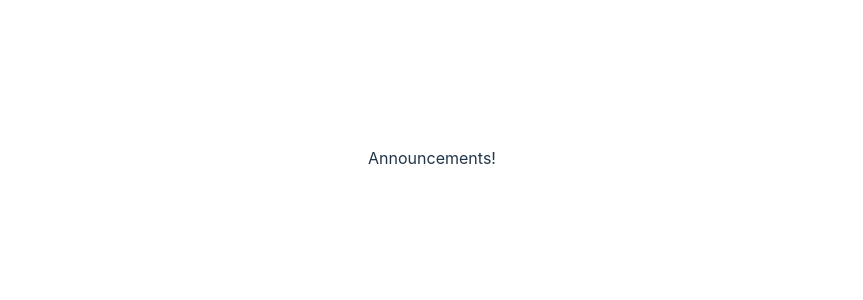
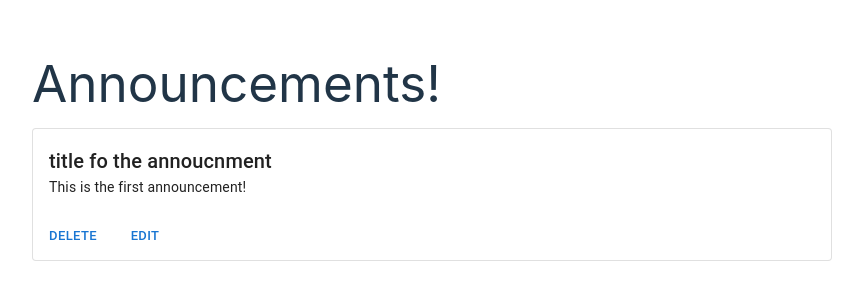
Before and after one commit to hamnerben/canvas-midterm, a React (Vite) app: page /announcements in a window 1280 px wide. Shown: the part 242-542 px from the top of the page, without its empty margins (208-1071 px from the left). Built offline with nearby package versions, Linux system fonts and the light colour scheme.

Commit message:
finished the card and button

```diff
--- /dev/null
+++ b/src/apiV3.js
@@ -0,0 +1,262 @@
+/**
+ * This file is used to define the API endpoints for the application.
+ *
+ * This will be a fake API, which will return the data from the local storage.
+ *
+ * Use the useApi hook to create the fake API object, passing the API tableName as the first argument.
+ */
+
+/**
+ * useApi hook
+ *
+ * @param {string} tableName
+ *
+ * @example
+ *
+ * export const UserList = () => {
+ *   const [users, setUsers] = useState([]);
+ *   const usersApi = useApi('users');
+ *
+ *   useEffect(() => {
+ *     const fetchData = async () => {
+ *       const users = await usersApi.getAll();
+ *      setUsers(users);
+ *     };
+ *
+ *     fetchData();
+ *   }, []);
+ *
+ *   return (
+ *     <div>
+ *       {users.map(user => (
+ *         <div key={user.id}>
+ *           <h1>{user.name}</h1>
+ *         </div>
+ *       ))}
+ *     </div>
+ *   );
+ * };
+ */
+export const useApi = (tableName) => {
+  return {
+    /**
+     * Get all items in the table
+     *
+     * @returns {Promise<object[]>}
+     * @example
+     * const usersApi = useApi('users');
+     * const users = await usersApi.getAll();
+     * console.log(users);
+     * // Output: [{ id: '24530789', name: 'John Doe' }]
+     */
+    getAll: async () => {
+      return getFromLocalStorageDB(tableName) || [];
+    },
+    /**
+     * Get items grouped by field
+     *
+     * @param {string} field
+     * @returns {Promise<object>}
+     * @example
+     * const usersApi = useApi('users');
+     * const users = await usersApi.getAll();
+     * console.log(users);
+     * // Output: [{ id: '24530789', name: 'John Doe', isAdmin: true  }, { id: '24530790', name: 'Jane Doe', isAdmin: true }, { id: '24530791', name: 'James Doe', isAdmin: false }]
+     * const users = await usersApi.getAllGroupedBy('isAdmin');
+     * console.log(users);
+     * // Output: { true: [{ id: '24530789', name: 'John Doe', isAdmin: true  }, { id: '24530790', name: 'Jane Doe', isAdmin: true }], false: [{ id: '24530791', name: 'James Doe', isAdmin: false }] }
+     */
+    getAllGroupedBy: async (field) => {
+      const data = getFromLocalStorageDB(tableName) || [];
+      return data.reduce((acc, d) => {
+        if (!acc[d[field]]) {
+          acc[d[field]] = [];
+        }
+        acc[d[field]].push(d);
+        return acc;
+      }, {});
+    },
+    /**
+     * Get item by id
+     *
+     * @param {string} id
+     * @returns {Promise<object>}
+     * @example
+     * const usersApi = useApi('users');
+     * const user = await usersApi.getById('24530789');
+     * console.log(user);
+     * // Output: { id: '24530789', name: 'John Doe' }
+     */
+    getById: async (id) => {
+      const data = getFromLocalStorageDB(tableName) || [];
+      return data.find((d) => d.id === id);
+    },
+    /**
+     * Get item by field
+     *
+     * @param {string} field
+     * @param {string} value
+     * @returns {Promise<object>}
+     * @example
+     * const usersApi = useApi('users');
+     * const user = await usersApi.getByField('name', 'John Doe');
+     * console.log(user);
+     * // Output: { id: '24530789', name: 'John Doe' }
+     */
+    getByField: async (field, value) => {
+      const data = getFromLocalStorageDB(tableName) || [];
+      return data.find((d) => d[field] === value);
+    },
+    /**
+     * Create item in the table
+     *
+     * @param {object} data
+     * @returns {Promise<string>}
+     * @example
+     * const usersApi = useApi('users');
+     * const newId = await usersApi.create({ name: 'John Doe' });
+     * console.log(usersApi.getAll());
+     * console.log(newId);
+     * // Output: [{ id: '24530789', name: 'John Doe' }]
+     * // Output: '24530789'
+     */
+    create: async (data) => {
+      const id = String(Math.floor(Math.random() * 100000000));
+      const items = getFromLocalStorageDB(tableName) || [];
+      items.push({ id, ...data });
+      saveToLocalStorageDB(tableName, items);
+      return id;
+    },
+    /**
+     * Bulk create items in the table
+     *
+     * @param {object[]} data
+     * @returns {Promise<void>}
+     * @example
+     * const usersApi = useApi('users');
+     * await usersApi.bulkCreate([{ name: 'John Doe' }, { name: 'Jane Doe' }]);
+     * console.log(usersApi.getAll());
+     * // Output: [{ id: '24530789', name: 'John Doe' }, { id: '24530790', name: 'Jane Doe' }]
+     */
+    bulkCreate: async (data) => {
+      const items = getFromLocalStorageDB(tableName) || [];
+      const newItems = data.map((d) => ({
+        id: String(Math.floor(Math.random() * 100000000)),
+        ...d,
+      }));
+      saveToLocalStorageDB(tableName, [...items, ...newItems]);
+    },
+    /**
+     * Update item in the table
+     *
+     * @param {string} id
+     * @param {object} data
+     * @returns {Promise<void>}
+     * @example
+     * const usersApi = useApi('users');
+     * await usersApi.create('24530789', { name: 'John Doe' });
+     * console.log(usersApi.getAll());
+     * // Output: [{ id: '24530789', name: 'John Doe' }]
+     * await usersApi.update('24530789', { name: 'Jane Doe' });
+     * console.log(usersApi.getAll());
+     * // Output: [{ id: '24530789', name: 'Jane Doe' }]
+     */
+    update: async (id, data) => {
+      const items = getFromLocalStorageDB(tableName) || [];
+      const index = items.findIndex((d) => d.id === id);
+      items[index] = { id, ...data };
+      saveToLocalStorageDB(tableName, items);
+    },
+    /**
+     * Delete item from the table
+     *
+     * @param {string} id
+     * @returns {Promise<void>}
+     * @example
+     * const usersApi = useApi('users');
+     * await usersApi.create('24530789', { name: 'John Doe' });
+     * console.log(usersApi.getAll());
+     * // Output: [{ id: '24530789', name: 'John Doe' }]
+     * await usersApi.delete('24530789');
+     * console.log(usersApi.getAll());
+     * // Output: []
+     */
+    delete: async (id) => {
+      const items = getFromLocalStorageDB(tableName) || [];
+      const newItems = items.filter((d) => d.id !== id);
+      saveToLocalStorageDB(tableName, newItems);
+    },
+    /**
+     * Delete all items in the table
+     *
+     * @returns {Promise<void>}
+     * @example
+     * const usersApi = useApi('users');
+     * await usersApi.create('24530789', { name: 'John Doe' });
+     * console.log(usersApi.getAll());
+     * // Output: [{ id: '24530789', name: 'John Doe' }]
+     * await usersApi.deleteAll();
+     * console.log(usersApi.getAll());
+     * // Output: []
+     */
+    deleteAll: async () => {
+      saveToLocalStorageDB(tableName, []);
+    },
+  };
+};
+
+/**
+ * Example of a real API endpoint implementation
+ */
+
+// export const getAllUsers = () => {
+//   return fetch("http://localhost:3001/users")
+//     .then((res) => res.json())
+//     .then((data) => data);
+// };
+
+// export const addUser = (user) => {
+//   return fetch("http://localhost:3001/users", {
+//     method: "POST",
+//     headers: {
+//       "Content-Type": "application/json",
+//     },
+//     body: JSON.stringify(user),
+//   })
+//     .then((res) => res.json())
+//     .then((data) => data);
+// }
+
+// export const updateUser = (user) => {
+//   return fetch(`http://localhost:3001/users/${user.id}`, {
+//     method: "PUT",
+//     headers: {
+//       "Content-Type": "application/json",
+//     },
+//     body: JSON.stringify(user),
+//   })
+//     .then((res) => res.json())
+//     .then((data) => data);
+// }
+
+// export const deleteUser = (id) => {
+//   return fetch(`http://localhost:3001/users/${id}`, {
+//     method: "DELETE",
+//   })
+//     .then((res) => res.json())
+//     .then((data) => data);
+// }
+
+// Local Storage Datebase functions
+export const getFromLocalStorageDB = (key) => {
+  return JSON.parse(localStorage.getItem(key));
+};
+
+export const saveToLocalStorageDB = (key, value) => {
+  localStorage.setItem(key, JSON.stringify(value));
+};
+
+// NOTE: Reset Local Storage from the console if needed
+window.resetLocalStorage = () => {
+  localStorage.clear();
+};
--- /dev/null
+++ b/src/components/Button.jsx
@@ -0,0 +1,9 @@
+import * as React from 'react';
+import Stack from '@mui/material/Stack';
+import Button from '@mui/material/Button';
+
+export default function Button(text, onClick) {
+  return (
+          <Button onClick={onClick} variant="contained">{text}</Button>
+      );
+}
--- /dev/null
+++ b/src/components/Card.jsx
@@ -0,0 +1,36 @@
+import * as React from 'react';
+import Box from '@mui/material/Box';
+import MuiCard from '@mui/material/Card';
+import CardActions from '@mui/material/CardActions';
+import CardContent from '@mui/material/CardContent';
+import Button from '@mui/material/Button';
+import Typography from '@mui/material/Typography';
+
+
+export default function Card({title, body, showDelete, showEdit}) {
+
+
+    const cardContent = (
+      <React.Fragment>
+        <CardContent>
+          <Typography className="text-left" variant="h6" >
+            {title}
+          </Typography>
+          <Typography className="text-left" variant="body2">
+            {body}
+          </Typography>
+        </CardContent>
+        <CardActions>
+          {showDelete && <Button size="small">Delete</Button>}
+          {showEdit && <Button size="small">Edit</Button>}
+        </CardActions>
+      </React.Fragment>
+    );
+  return (
+    <Box sx={{ minWidth: 800, width: '100%', mx: 'auto' }}>
+  <MuiCard variant="outlined" sx={{ width: '100%' }}>
+    {cardContent}
+  </MuiCard>
+</Box>
+  );
+}
--- /dev/null
+++ b/src/hooks/useApi.js
@@ -0,0 +1,6 @@
+import { useState, useEffect } from 'react';
+import { useApi } from '../apiV3';
+
+export default function useApi() {
+
+}
--- a/src/pages/Announcements.jsx
+++ b/src/pages/Announcements.jsx
@@ -1,7 +1,29 @@
+import Card from "../components/Card";
+import { useState } from "react";
+
 export default function Announcements() {
+  const [showDelete, setShowDelete] = useState(true);
+  const [showEdit, setShowEdit] = useState(true);
+  const [announcements, setAnnouncements] = useState([
+    {
+      title: "title of the announcement",
+      body: "This is the first announcement!",
+    },
+  ]);
+
+
   return (
     <>
-      <h2>Announcements!</h2>
+    <div className="flex flex-col items-start space-y-4">
+      <h1>Announcements!</h1>
+      <Card
+        className="text-left"
+        title="title fo the annoucnment"
+        body="This is the first announcement!"
+        showDelete={showDelete}
+        showEdit={showEdit}
+      />
+      </div>
     </>
   );
 }
```
